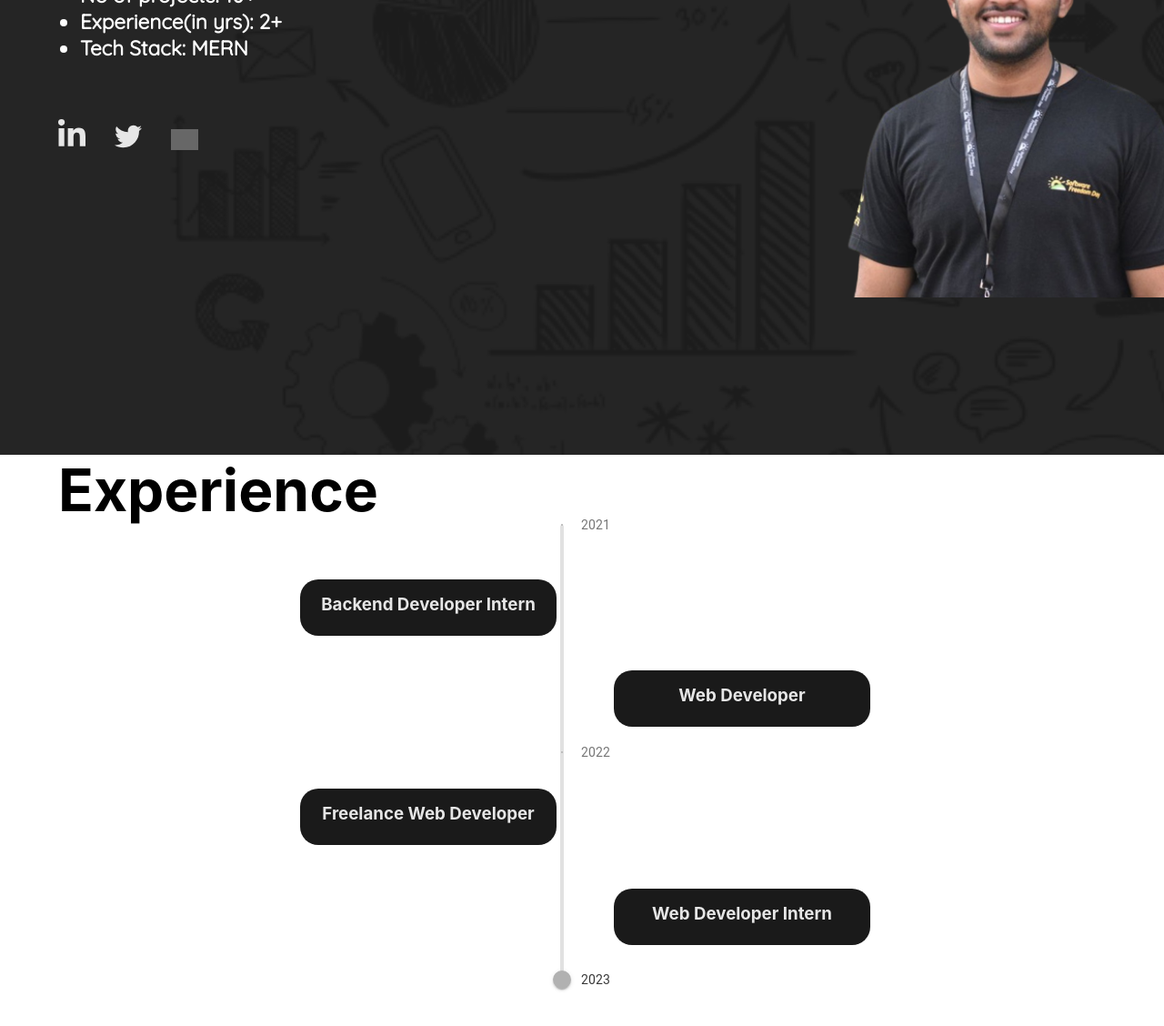
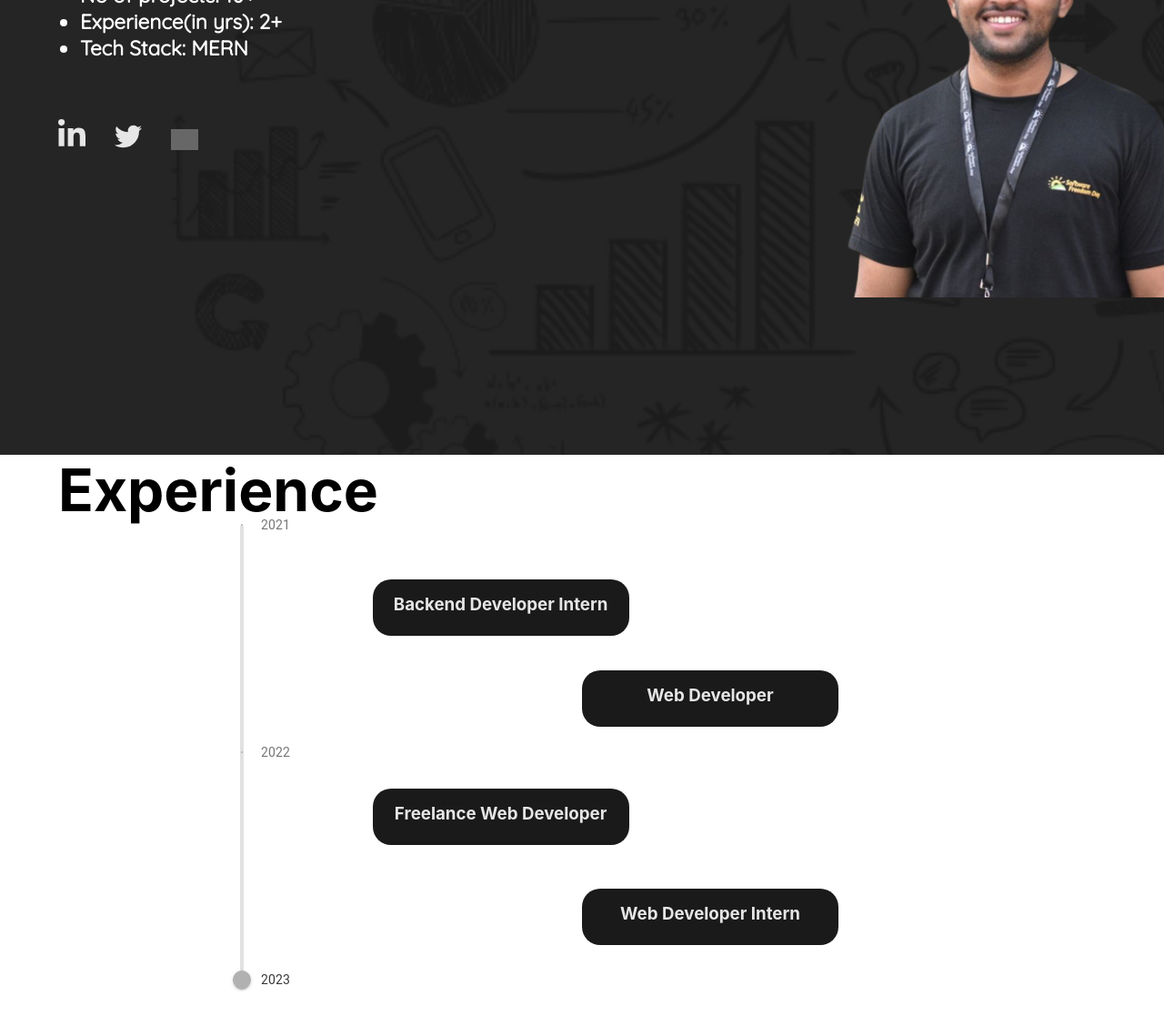
Before and after one commit to piyush-jaiswal-projects/developer-portfolio, a React (Create React App) app in the folder client/: page / in a window 1280 px wide. Shown: the part 1900-3028 px from the top of the page at 91% size. Built offline with nearby package versions, Linux system fonts and the light colour scheme; grey boxes are pictures that could not be loaded.

Commit message:
Experience Sec Added

```diff
--- a/client/src/App.js
+++ b/client/src/App.js
@@ -7,7 +7,7 @@ import Home from "./Components/Landing/home.js";
 import Projects from "./Components/Projects/projects.js";
 import Sliding from "./Components/Sliding/sliding.js";
 import Experience from "./Components/Experience/experience.js";
-import Footer from "./Components/Footer/footer.js";
+// import Footer from "./Components/Footer/footer.js";
 
 function App() {
   return (
--- a/client/src/Components/Experience/experience.css
+++ b/client/src/Components/Experience/experience.css
@@ -1,15 +1,16 @@
 .exp-sec{
-    width: 100%;
+    width: 98vw;
     height: 100vh;
 }
 
 .slider-div{
     height: 500px;
-    width: 100%;
+    width: 90vw;
     /* transform: rotate(180deg); */
     filter: invert(0.1);
     /* z-index: -1; */
     position: absolute;
+    left: 1rem;
 }
 
 
@@ -26,23 +27,23 @@
 }
 
 #exp1{
-    left: 330px;
+    left: 18vw;
     top: 60px;
 }
 
 #exp2{
     top: 160px;
-    left: 675px;
+    left: 45vw;
 }
 
 #exp3{
     top: 290px;
-    left: 330px;
+    left: 18vw;
 }
 
 #exp4{
     top: 400px;
-    left: 675px;
+    left: 45vw;
 }
 
 .duration{
@@ -61,3 +62,134 @@
     color: white;
     margin: 0;
 }
+
+@media screen and (min-width: 320px) and (max-width: 500px){
+    .slider-div{
+        height: 550px;
+        width: 10%;
+        margin-top: 10px;
+        filter: invert(0.1);
+        position: absolute;
+        left: 0rem !important;
+    }
+
+    #exp1, #exp2, #exp3, #exp4{
+        left: 2rem;
+    }
+
+    .duration{
+        display: block;
+    }
+
+    .exp-card{
+        height: 60px;
+    }
+
+}
+
+@media screen and (min-width: 500px) and (max-width: 600px){
+
+    #exp1, #exp2, #exp3, #exp4{
+        left: 8rem;
+    }
+
+    .slider-div{
+        height: 500px;
+        width: 10%;
+        margin-top: 10px;
+        filter: invert(0.1);
+        /* position: absolute;
+        left: 4rem; */
+    }
+
+    .duration{
+        display: block;
+    }
+
+    .exp-card{
+        height: 60px;
+    }
+
+}
+
+@media screen and (min-width: 600px) and (max-width: 650px){
+
+    #exp1,#exp3{
+        left: 2rem;
+    }
+
+    #exp2, #exp4{
+        left: 19rem;
+    }
+
+    .slider-div{
+        width: 10%;
+    }
+
+    .duration{
+        display: block;
+    }
+
+    .exp-card{
+        height: 60px;
+    }
+}
+
+@media screen and (min-width: 650px) and (max-width: 768px){
+
+    #exp1,#exp3{
+        left: 4rem;
+    }
+
+    #exp2, #exp4{
+        left: 24rem;
+    }
+
+    .slider-div{
+        width: 10%;
+    }
+
+    .duration{
+        display: block;
+    }
+
+    .exp-card{
+        height: 60px;
+    }
+
+}
+
+@media screen and (min-width: 769px) and (max-width: 1000px){
+
+    #exp1,#exp3{
+        left: 9vw;
+    }
+
+    #exp2, #exp4{
+        left: 22rem;
+    }
+
+    .slider-div{
+        width: 10%;
+        left: 5vw;
+    }
+
+}
+
+@media screen and (min-width: 1000px) and (max-width: 1440px){
+
+    #exp1,#exp3{
+        left: 22vw;
+    }
+
+    #exp2, #exp4{
+        left: 32rem;
+    }
+
+    .slider-div{
+        width: 25%;
+        position: absolute;
+        left: 8rem;
+    }
+
+}
--- a/client/src/Components/Landing/home.js
+++ b/client/src/Components/Landing/home.js
@@ -15,7 +15,7 @@ function Home(){
     }
 
     function openProjects(){
-        window.location.replace("/projects");
+        window.location.replace("/#projects");
     }
 
     return(
```
